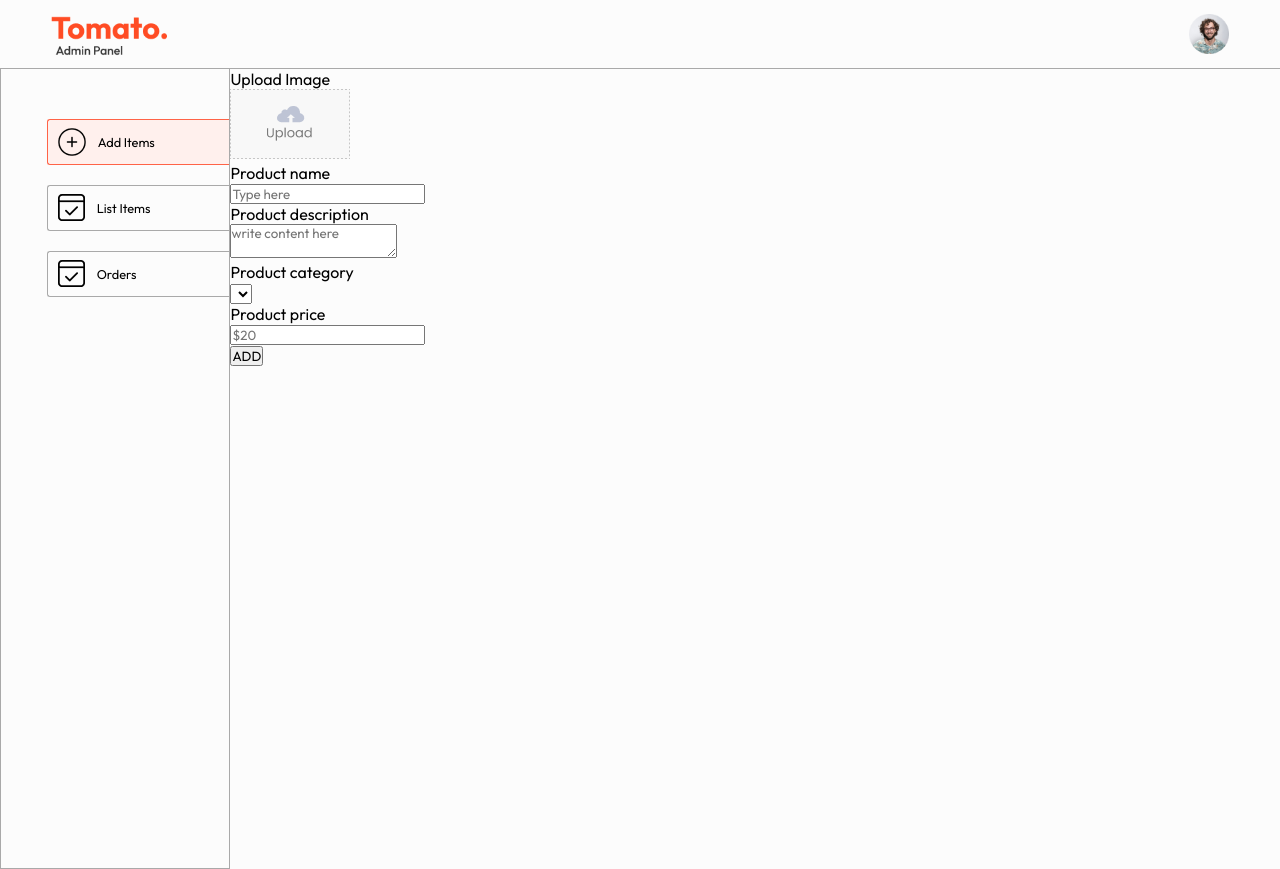
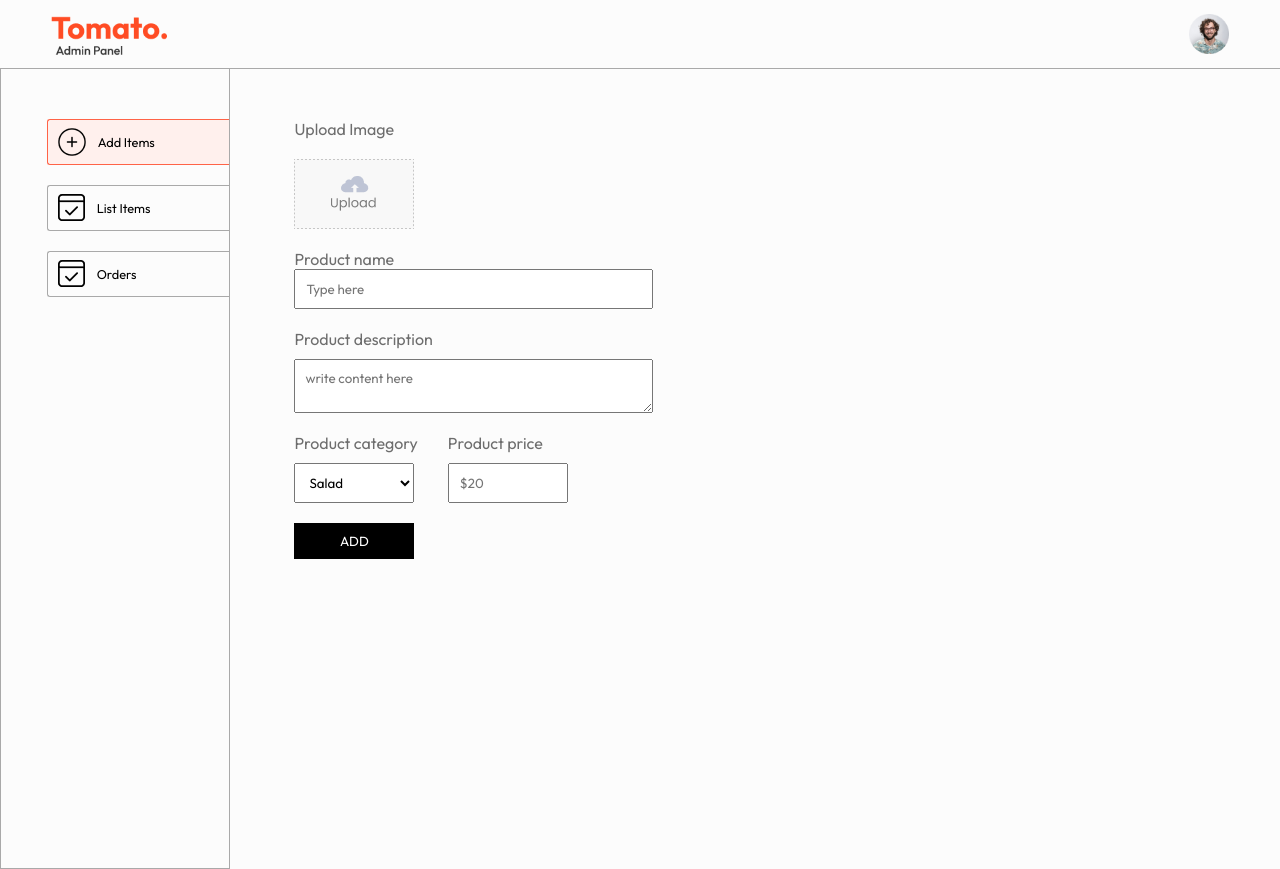
Before and after one commit to Deepanshumelkani77/Food-Del, a React (Vite) app in the folder admin/: page /add in a window 1280 px wide. Built offline with nearby package versions, Linux system fonts and the light colour scheme.

Commit message:
add css property for add page

```diff
--- a/admin/src/pages/add/Add.css
+++ b/admin/src/pages/add/Add.css
@@ -0,0 +1,47 @@
+.add{
+    width:70%;
+    margin-left: max(5vw,25px);
+    margin-top: 50px;
+    color:#6d6d6d;
+    font-size: 16px;
+}
+
+.add form{
+    gap:20px;
+
+}
+.flex-col{
+    display: flex;
+    flex-direction: column;
+    gap:10px;
+}
+
+.add-img-upload img{
+    width:120px;
+}
+
+.add-product-name,.add-product-discription{
+width:max(40%,280px);
+
+}
+.add-product-name input,.add-product-discription textarea{
+    width:100%;
+    padding:10px;
+}
+.add-category-price{
+display: flex;
+gap:30px
+}
+.add-category-price select,.add-category-price input{
+max-width: 120px;
+padding: 10px;
+
+}
+.add-btn{
+    max-width: 120px;
+    border: none;
+    padding: 10px;
+    background-color: black;
+    color: white;
+    cursor: pointer;
+}
--- a/admin/src/pages/add/Add.jsx
+++ b/admin/src/pages/add/Add.jsx
@@ -10,8 +10,8 @@ const Add = () => {
 
 <div className="add-img-upload flex-col">
   <p>Upload Image</p>
-<label htmlFor="image"></label>
-<img src={assets.upload_area} alt="" />
+  <label htmlFor="image"></label>
+  <img src={assets.upload_area} alt="" />
 <input type="file" id='image' hidden required/>
 </div>
 
@@ -29,14 +29,14 @@ const Add = () => {
   <div className="add-category flex-col">
 <p>Product category</p>
 <select name="category" >
-  <option value="Salad"></option>
-  <option value="Rolls"></option>
-  <option value="Deserts"></option>
-  <option value="Sandwich"></option>
-  <option value="Cake"></option>
-  <option value="Pure Veg"></option>
-  <option value="pasta"></option>
-  <option value="Noodles"></option>
+  <option value="Salad">Salad</option>
+  <option value="Rolls">Rolls</option>
+  <option value="Deserts">Deserts</option>
+  <option value="Sandwich">Sandwich</option>
+  <option value="Cake">Cake</option>
+  <option value="Pure Veg">Pure Veg</option>
+  <option value="pasta">pasta</option>
+  <option value="Noodles">Noodles</option>
 </select>
   </div>
   <div className="add-price flex-col">
```
